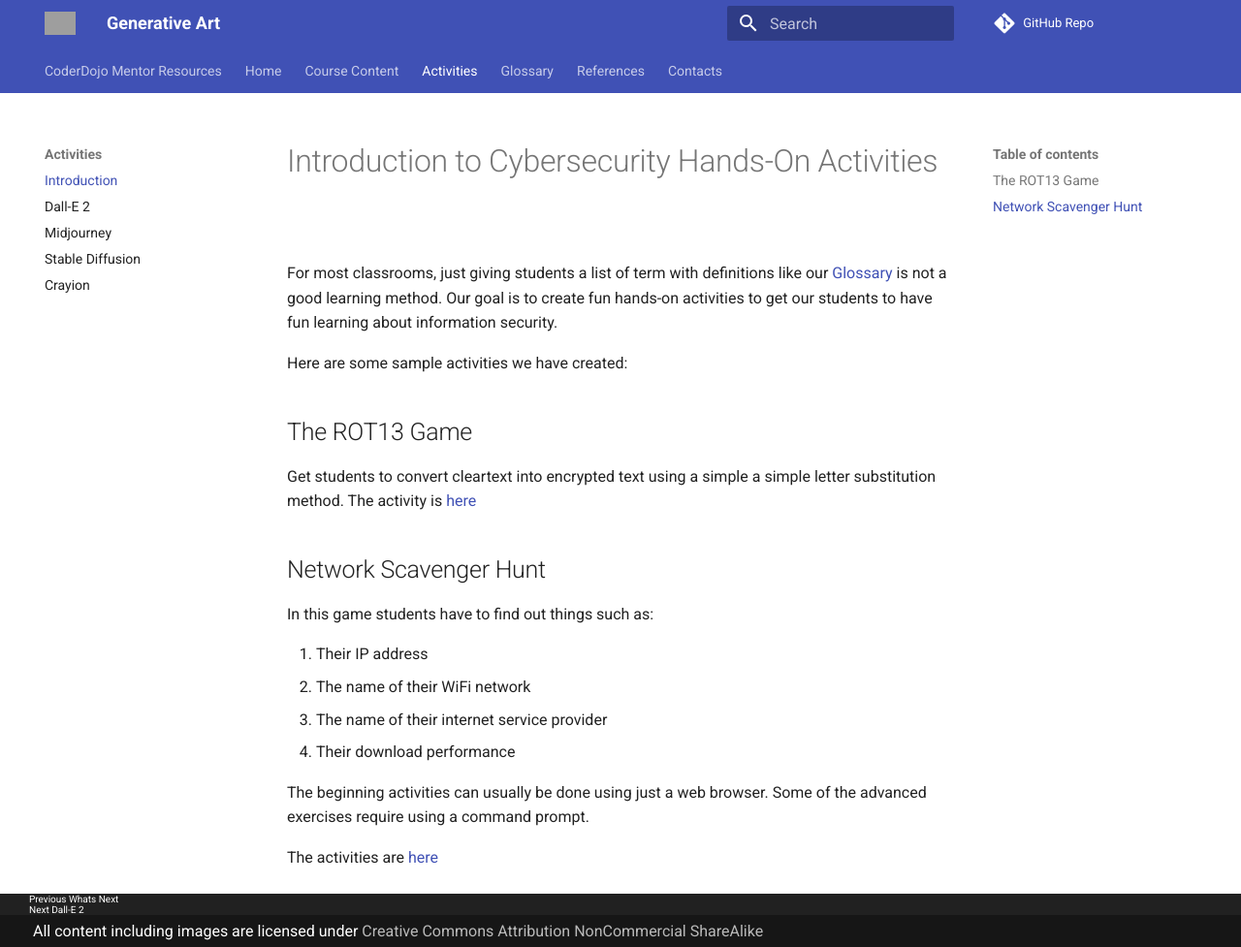
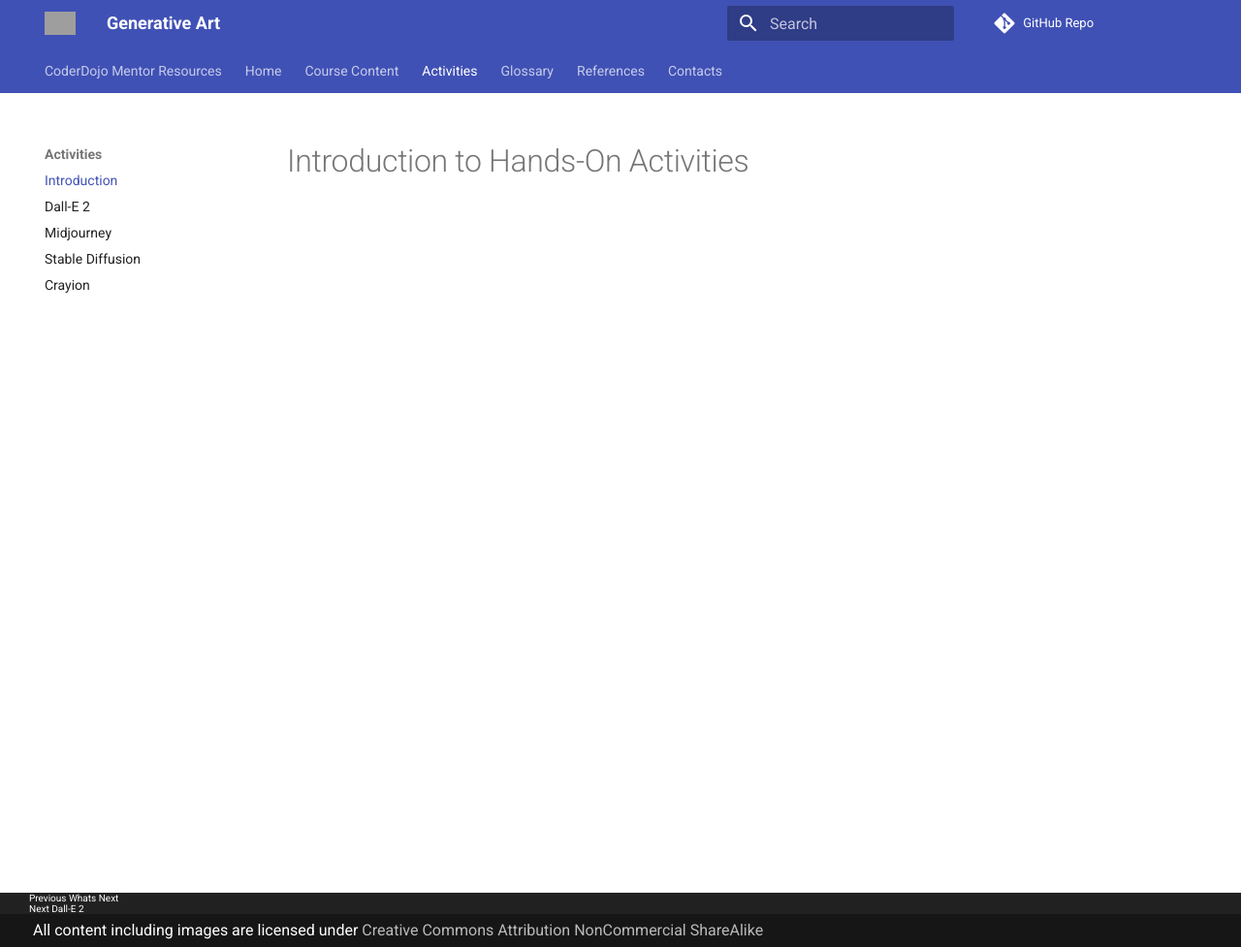
Before and after one commit to CoderDojoTC/generative-art, an MkDocs documentation site: the page built from docs/activities/01-intro.md, in a window 1280 px wide and 977 px high. Shown: the whole window at 97% size. Built offline with MkDocs 1.6.1 and Material for MkDocs 9.7.7, drawn with Linux system fonts in a browser that asks for light colours; comment, search, counter and statistics services are not loaded; grey boxes are pictures that could not be loaded.

Commit message:
updates to markdown content

```diff
--- a/docs/activities/01-intro.md
+++ b/docs/activities/01-intro.md
@@ -1,22 +1 @@
-# Introduction to Cybersecurity Hands-On Activities
-
-For most classrooms, just giving students a list of term with definitions like our [Glossary](../glossary) is not a good learning method.  Our goal is to create fun hands-on activities to get our students to have fun learning about information security.
-
-Here are some sample activities we have created:
-
-## The ROT13 Game
-
-Get students to convert cleartext into encrypted text using a simple a simple letter substitution method. The activity is [here](02-rot13-game.md)
-
-## Network Scavenger Hunt
-
-In this game students have to find out things such as:
-
-1. Their IP address
-2. The name of their WiFi network
-3. The name of their internet service provider
-3. Their download performance
-
-The beginning activities can usually be done using  just a web browser.  Some of the advanced exercises require using a command prompt.
-
-The activities are [here](03-network-scavenger-hunt.md)
+# Introduction to Hands-On Activities
```
Also changed, not shown: docs/activities/02-dalle2.md (+1 -14 lines).
